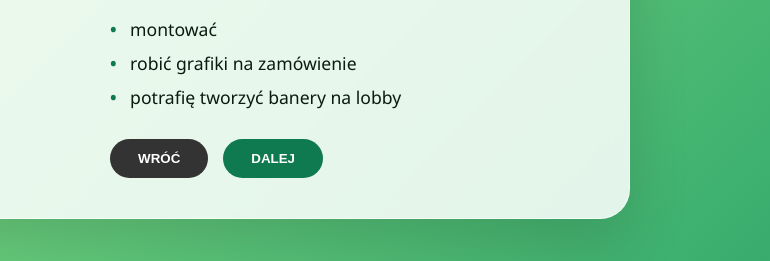
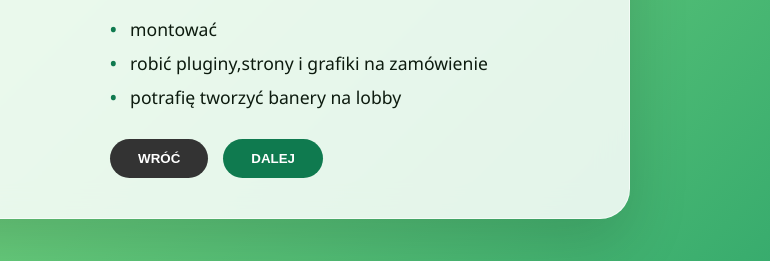
Before and after one commit to exsi390/Portfolio, a plain HTML site: page index.html in a window 1280 px wide. Both pictures are taken after a click on the button "KLIKNIJ ABY OTWORZYĆ PORTFOLIO". Shown: the part 402-663 px from the top of the page, 510-1280 px from the left. Drawn offline with Linux system fonts and the light colour scheme.

Commit message:
Update index.html

```diff
--- a/index.html
+++ b/index.html
@@ -145,7 +145,7 @@
             <p><strong>CO POTRAFIĘ:</strong></p>
             <ul class="skills-list">
               <li>montować</li>
-              <li>robić grafiki na zamówienie</li>
+              <li>robić pluginy,strony i grafiki na zamówienie</li>
               <li>potrafię tworzyć banery na lobby</li>
             </ul>
             <div class="btn-group" style="justify-content: flex-start;">
@@ -237,4 +237,5 @@
       }
     </script>
   </body>
+
 </html>
```
